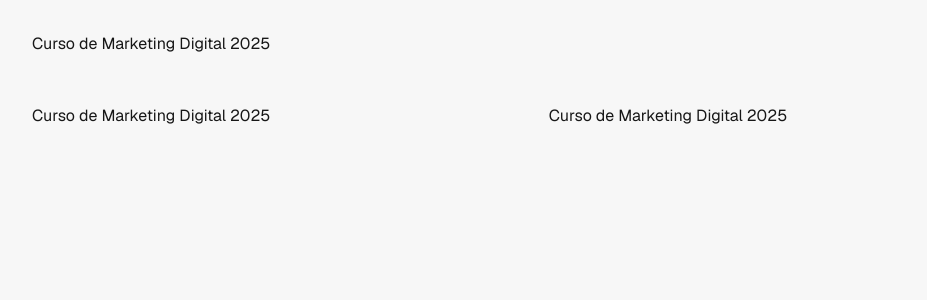
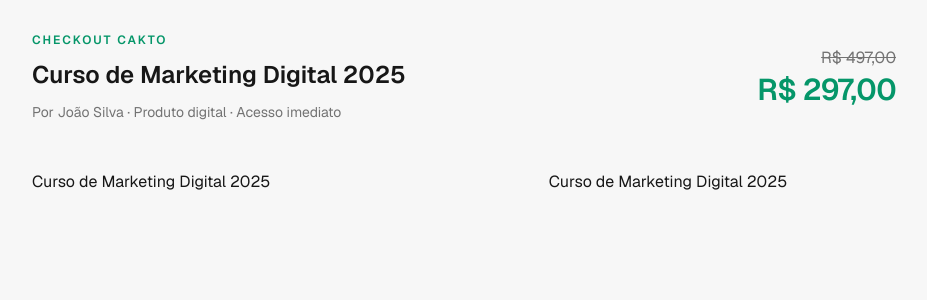
Before and after one commit to rcrdk/cakto-pay-checkout, a Next.js app: page / in a window 1280 px wide. Shown: the top 300 px of the page, without its empty margins (176-1103 px from the left). Built offline with nearby package versions, Linux system fonts and the light colour scheme.

Commit message:
feat: create ProductHeader component and refactor Checkout component to use it

```diff
--- a/src/features/checkout/components/checkout.tsx
+++ b/src/features/checkout/components/checkout.tsx
@@ -1,4 +1,5 @@
 import type { Product } from '../types/checkout'
+import { ProductHeader } from './product-header'
 
 interface CheckoutProps {
 	product: Product
@@ -8,9 +9,7 @@ export function Checkout({ product }: Readonly<CheckoutProps>) {
 	return (
 		<main className="mx-auto flex w-full max-w-md flex-col px-4 py-8 lg:max-w-4xl">
 			<div className="grid grid-cols-1 gap-6 lg:grid-cols-[minmax(0,1.35fr)_minmax(0,1fr)] lg:items-start lg:gap-x-12 lg:gap-y-12">
-				<header className="flex flex-col gap-3 lg:col-span-2 lg:flex-row lg:items-center lg:justify-between lg:gap-8">
-					{product.name}
-				</header>
+				<ProductHeader product={product} />
 
 				<div className="flex flex-col gap-6">{product.name}</div>
 
--- /dev/null
+++ b/src/features/checkout/components/product-header.tsx
@@ -0,0 +1,31 @@
+import type { Product } from '../types/checkout'
+import { formatBrlFromCents } from '../utils/format-brl-from-cents'
+
+interface ProductHeaderProps {
+	product: Product
+}
+
+export function ProductHeader({ product }: Readonly<ProductHeaderProps>) {
+	const originalPrice = formatBrlFromCents(product.originalPriceCents)
+	const currentPrice = formatBrlFromCents(product.currentPriceCents)
+
+	return (
+		<header className="flex flex-col gap-3 lg:col-span-2 lg:flex-row lg:items-center lg:justify-between lg:gap-8">
+			<div className="flex flex-col gap-3">
+				<p className="text-highlighted text-xs font-semibold tracking-[0.16em] uppercase">Checkout Cakto</p>
+
+				<h1 className="text-2xl leading-tight font-semibold text-balance">{product.name}</h1>
+
+				<p className="text-muted text-capitalize text-sm">
+					Por {product.producer} · Produto {product.format} · Acesso {product.deliveryTime}
+				</p>
+			</div>
+
+			<div className="flex items-baseline gap-2 lg:shrink-0 lg:flex-col lg:items-end lg:gap-0.5">
+				<span className="text-muted text-base line-through">{originalPrice}</span>
+
+				<strong className="text-highlighted text-3xl font-semibold tracking-tight">{currentPrice}</strong>
+			</div>
+		</header>
+	)
+}
```
